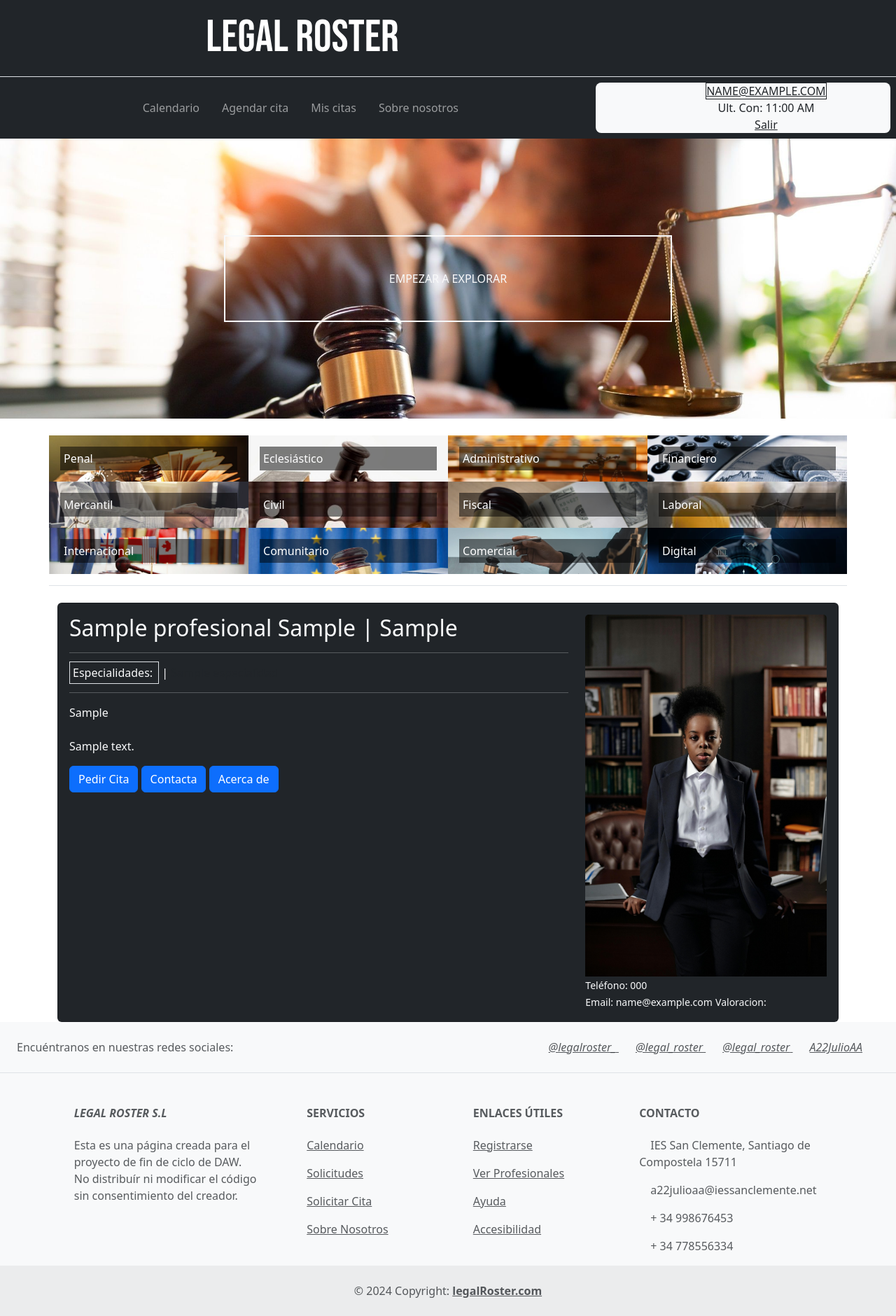
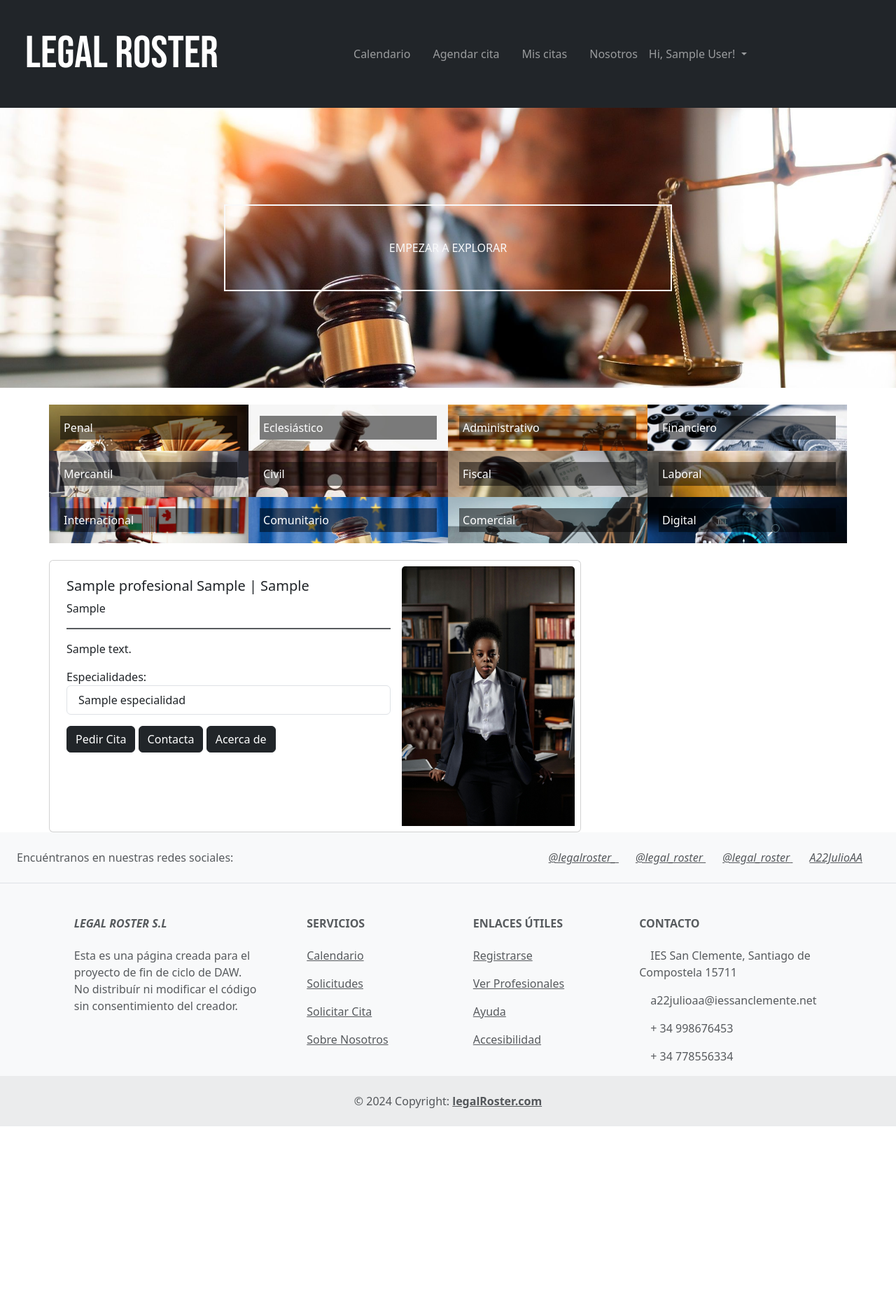
Before and after one commit to A22JulioAA/legal_code, a Django app: page / in a window 1280 px wide. Shown: the whole page at 70% size. After the commit the page ends 1609 px from the top, so only its background shows below. Run offline with Django 5.2, Linux system fonts and the light colour scheme; a user stored in the database is signed in; tables that the repository leaves empty hold one stand-in row (values such as "Sample post"); some libraries are stand-ins or nearby versions.

Commit message:
Modificaciones

```diff
--- a/citas/forms.py
+++ b/citas/forms.py
@@ -4,7 +4,7 @@ from .models import Cita
 class CitaForm(forms.ModelForm):
     class Meta:
         model = Cita
-        fields = ['profesional', 'cliente', 'descripcion', 'fecha_cita', 'precio']
+        fields = ['profesional', 'descripcion', 'fecha_cita']
 
         widgets = {
             'descripcion': forms.Textarea(attrs={'rows': 3, 'placeholder': 'Describe brevemente el motivo de la cita...'}),
--- a/citas/models.py
+++ b/citas/models.py
@@ -20,4 +20,4 @@ class Cita(models.Model):
     descripcion = models.TextField(max_length=400, null=True, default='')
 
     def __str__(self):
-        return self.cliente.nombre + ' - ' + self.estado
+        return self.cliente.name + ' - ' + self.estado
--- a/core/templates/core/base.html
+++ b/core/templates/core/base.html
@@ -32,9 +32,9 @@ registros, ver base-login
          También la imagen de perfil y las opciones correspondientes. -->
   <header class="container-fluid p-0 m-0">
     <!-- TÍTULO PRINCIPAL -->
-         <h1 class="row bg-dark p-3 m-0 text-center text-light border-bottom fuente-personalizada">
+         <!--<h1 class="row bg-dark p-3 m-0 text-center text-light border-bottom fuente-personalizada">
             <a href="/" class="col-8 text-white text-decoration-none"><i class="fa-solid fa-landmark"></i> LEGAL ROSTER</a>
-        </h1>
+        </h1>-->
 
         <!-- <div class="container-fluid m-0 p-0 bg-dark">
             <a href="/">
@@ -45,7 +45,44 @@ registros, ver base-login
     <!-- FIN TÍTULO PRINCIPAL -->
 
     <!-- MENÚ DE NAVEGACIÓN -->
-    <nav class="row navbar navbar-dark navbar-expand-lg bg-dark m-0 p-2">
+
+    <nav class="navbar navbar-expand-lg bg-dark navbar-dark text-light p-4">
+        <div class="container-fluid">
+          <a class="navbar-brand fuente-personalizada" href="/"><i class="fa-solid fa-landmark"></i> LEGAL ROSTER</a>
+          <button class="navbar-toggler" type="button" data-bs-toggle="collapse" data-bs-target="#navbarNavAltMarkup" aria-controls="navbarNavAltMarkup" aria-expanded="false" aria-label="Toggle navigation">
+            <span class="navbar-toggler-icon"></span>
+          </button>
+          <div class="collapse navbar-collapse" id="navbarNavAltMarkup">
+            <div class="navbar-nav mx-auto">
+              <a class="nav-link me-3" href="{% url 'calendario' %}"><i class="fa-regular fa-calendar"></i> Calendario</a>
+                <a class="nav-link me-3" href="{% url 'agendar-cita' %}"><i class="fa-regular fa-bell"></i> Agendar cita</a>
+                <a class="nav-link me-3" href="{% url 'citas-principal' %}"><i class="fa-regular fa-hand-point-up"></i> Mis citas</a>
+                <a class="nav-link" href="{% url 'sobre-nosotros' %}"><i class="fa-solid fa-people-roof"></i> Nosotros</a>
+
+                    <li class="nav-item dropdown">
+                        <a class="nav-link dropdown-toggle" href="#" role="button" data-bs-toggle="dropdown" aria-expanded="false">
+                            <i class="fa-regular fa-user"></i> Hi, {{ user.name }}!
+                        </a>
+                        <ul class="dropdown-menu">
+                            {% if request.user.is_authenticated %}
+                                <li><a class="dropdown-item" href="/profile"><i class="fa-regular fa-user"></i> Mi perfil</a></li>
+                                <hr>
+                                <li><a class="dropdown-item" href="/logout"><i class="fa-solid fa-door-open"></i> Cerrar sesión</a></li>
+                            {% else %}
+                                <li><a class="dropdown-item" href="{% url 'login' %}"><i class="fa-solid fa-right-to-bracket"></i> Iniciar sesión</a></li>
+                                <hr>
+                                <li><a class="dropdown-item" href="{% url 'register' %}"><i class="fa-solid fa-arrow-right"></i> Registrarse</a></li>
+                            {% endif %}
+                        </ul>
+                    </li>
+            </div>
+          </div>
+        </div>
+      </nav>
+
+
+
+    <!--<nav class="row navbar navbar-dark navbar-expand-lg bg-dark m-0 p-2">
       <div class="col-8 bg-dark text-center">
         <button class="navbar-toggler" type="button" data-bs-toggle="collapse" data-bs-target="#navbarNavAltMarkup">
           <span class="navbar-toggler-icon"></span>
@@ -78,7 +115,7 @@ registros, ver base-login
         <br />
 
       </div>
-    </nav>
+    </nav>-->
     <!-- FIN MENÚ NAVEGACIÓN -->
   </header>
   <!-- FIN HEADER -->
--- a/core/templates/core/homepage.html
+++ b/core/templates/core/homepage.html
@@ -64,46 +64,45 @@ Homepage {% endblock %} {% block css %}
   <section class="container mt-3 border-top"><h2>{{no_profesionales_especialidad}}</h2></section>
 {% else %}
 <!-- Lista de los profesionales(en un principio aleatorios, sin filtros) -->
-<section class="container mt-3 lista-profesionales border-top">
+<section class='seccion-profesionales container mt-3'>
   {% for profesional in lista_profesionales %}
+    <div class='row mt-4'>
+      <div class="col-12 col-lg-8 p-0">
 
-  <div class="card bg-dark text-light mt-4 mx-auto" style="width: 100%">
-    <div class="card-body row">
+        <div class="card row m-0 p-2" style="width: 100%;">
+          <div class="row g-0">
             <div class="col-8">
-        <h2 class="card-title">
-          {{ profesional.nombre | capfirst }} {{ profesional.apellidos | capfirst }} | {{ profesional.campo | capfirst }}
-        </h2>
-        <hr />
-        <span class="border p-1 me-1">Especialidades: </span>
-        {% for especialidad in profesional.especialidad.all %} |
-        <span class="card-subtitle mb-2 text-body-secondary"
-          >{{ especialidad }}</span
-        >
+              <div class="card-body">
+                <h5 class="card-title">{{profesional.nombre | capfirst}} {{profesional.apellidos | capfirst}} | {{profesional.campo}}</h5>
+                <p><i class="fa-solid fa-location-dot"></i> {{profesional.direccion}}</p>
+                <hr class="border border-dark border-1 opacity-75">
+                <p class="card-text">{{ profesional.descripcion }}</p>
+                Especialidades:
+                <ul class="list-group mb-3">
+                  {% for especialidad in profesional.especialidad.all %}
+                    <li class="list-group-item">{{especialidad.nombre | capfirst}}</li>
                   {% endfor %}
-        <hr />
-        <i class="fa-regular fa-map"> </i> {{ profesional.direccion }}
-        <br /><br />
-        <p class="card-text">{{ profesional.descripcion }}</p>
-        <a href="{% url 'agendar-cita' %}{{profesional.id}}" class="btn btn-primary">Pedir Cita</a>
-        <a href="mailto:a22julioaa@iessanclemente.net" class="btn btn-primary">Contacta</a>
-        <a href="https://www.github.com" target="blank" class="btn btn-primary">Acerca de </a>
+                </ul>
+                <a href="{% url 'agendar-cita' %}{{profesional.id}}" class="btn btn-dark">Pedir Cita</a>
+                <a href="mailto:a22julioaa@iessanclemente.net" class="btn btn-dark">Contacta</a>
+                <a href="https://www.github.com" target="_blank" class="btn btn-dark">Acerca de </a>
+              </div>
             </div>
             <div class="col-4">
               <img
                 src="{% static 'img/imagen-abogado.jpg' %}"
                 class="card-img-top image-fluid"
                 alt="Imagen de profesional"
-        />
-        <span class="small">Teléfono: {{ profesional.telefono }}</span><br />
-        <span class="small">Email: {{ profesional.email }}</span>
-        <!-- TODO: Calcular la media de valoraciones y mostrarla en la card de cada profesional. -->
-        <span class="small">Valoracion:</span>
+              >
             </div>
           </div>
         </div>
-
+      </div>
+    </div>
   {% endfor %}
 </section>
+
+
 {% endif %}
 
 
--- a/legal_code/settings.py
+++ b/legal_code/settings.py
@@ -92,7 +92,7 @@ DATABASES = {
         "USER": "postgres",
         "PASSWORD": "abc123.",
         "HOST": "127.0.0.1",
-        "PORT": "5433",
+        "PORT": "5432",
     }
 }
 
```
Also changed, not shown: citas/views.py (+12 -0 lines), core/templates/registration/register.html (+0 -13 lines). Lines whose indentation alone changed are shown as unchanged.
